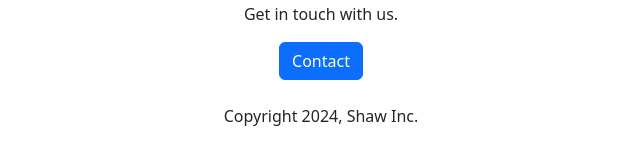
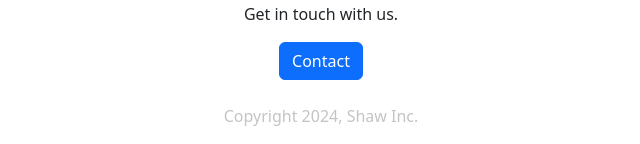
Before and after one commit to PrathyushaaVK/web-development-python, a Flask app: page / in a window 1280 px wide. Shown: the part 1516-1660 px from the top of the page, without its empty margins (319-959 px from the left). Run offline with Flask 3, Linux system fonts and the light colour scheme.

```diff
--- a/templates/home.html
+++ b/templates/home.html
@@ -27,7 +27,7 @@
       <p class="text-center">Get in touch with us.</p>
       <div class="text-center">
       <button class="btn btn-primary btn-large" id="contact-button">Contact</button>
-        <p class="mt-4">Copyright 2024, Shaw Inc. </p>
+        <p class="mt-4" style="color:#c4c4c4;">Copyright 2024, Shaw Inc. </p>
       </div>
     </div>
   </body>
```
